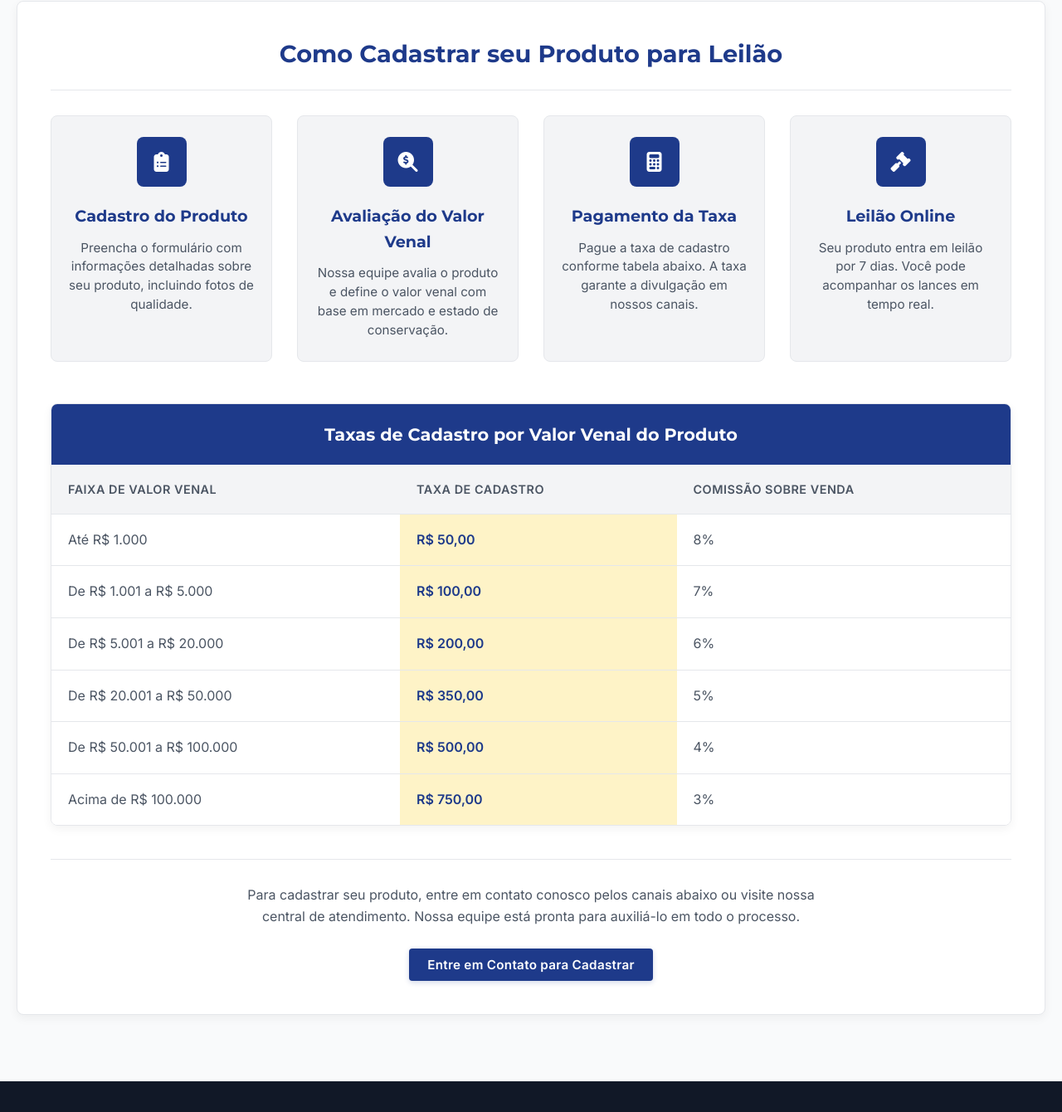
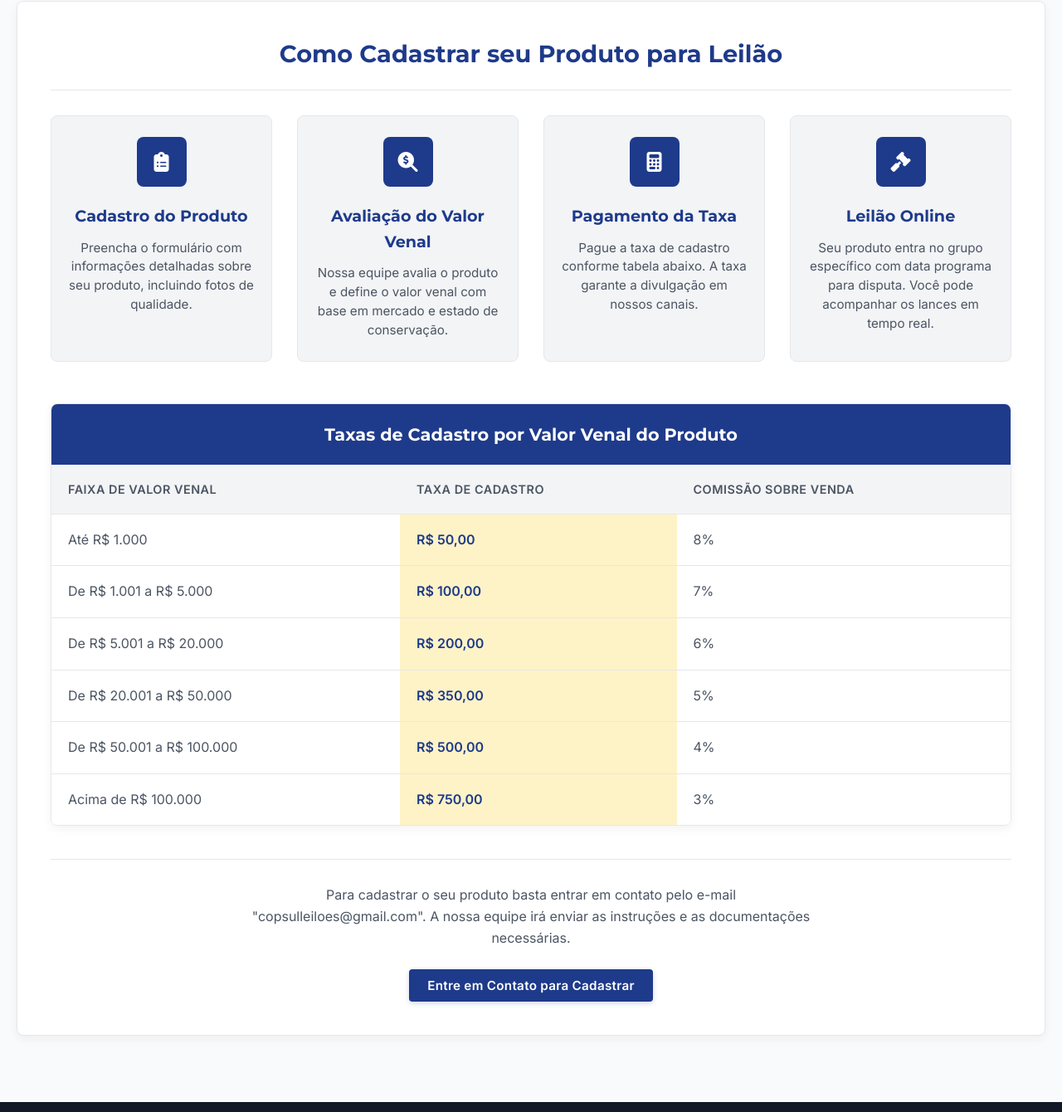
Before and after one commit to brunohpsv/COPSULLEILOES, a plain HTML site: page index.html in a window 1280 px wide. Shown: the part 2509-3849 px from the top of the page at 83% size. Drawn offline with Linux system fonts and the light colour scheme.

Commit message:
Update index.html

```diff
--- a/index.html
+++ b/index.html
@@ -1057,7 +1057,7 @@
                         <i class="fas fa-gavel"></i>
                     </div>
                     <h3>Leilão Online</h3>
-                    <p>Seu produto entra em leilão por 7 dias. Você pode acompanhar os lances em tempo real.</p>
+                    <p>Seu produto entra no grupo específico com data programa para disputa. Você pode acompanhar os lances em tempo real.</p>
                 </div>
             </div>
 
@@ -1107,7 +1107,7 @@
             </div>
 
             <div class="register-cta">
-                <p>Para cadastrar seu produto, entre em contato conosco pelos canais abaixo ou visite nossa central de atendimento. Nossa equipe está pronta para auxiliá-lo em todo o processo.</p>
+                <p>Para cadastrar o seu produto basta entrar em contato pelo e-mail "copsulleiloes@gmail.com". A nossa equipe irá enviar as instruções e as documentações necessárias. </p>
                 <button class="btn btn-primary">Entre em Contato para Cadastrar</button>
             </div>
         </div>
```
